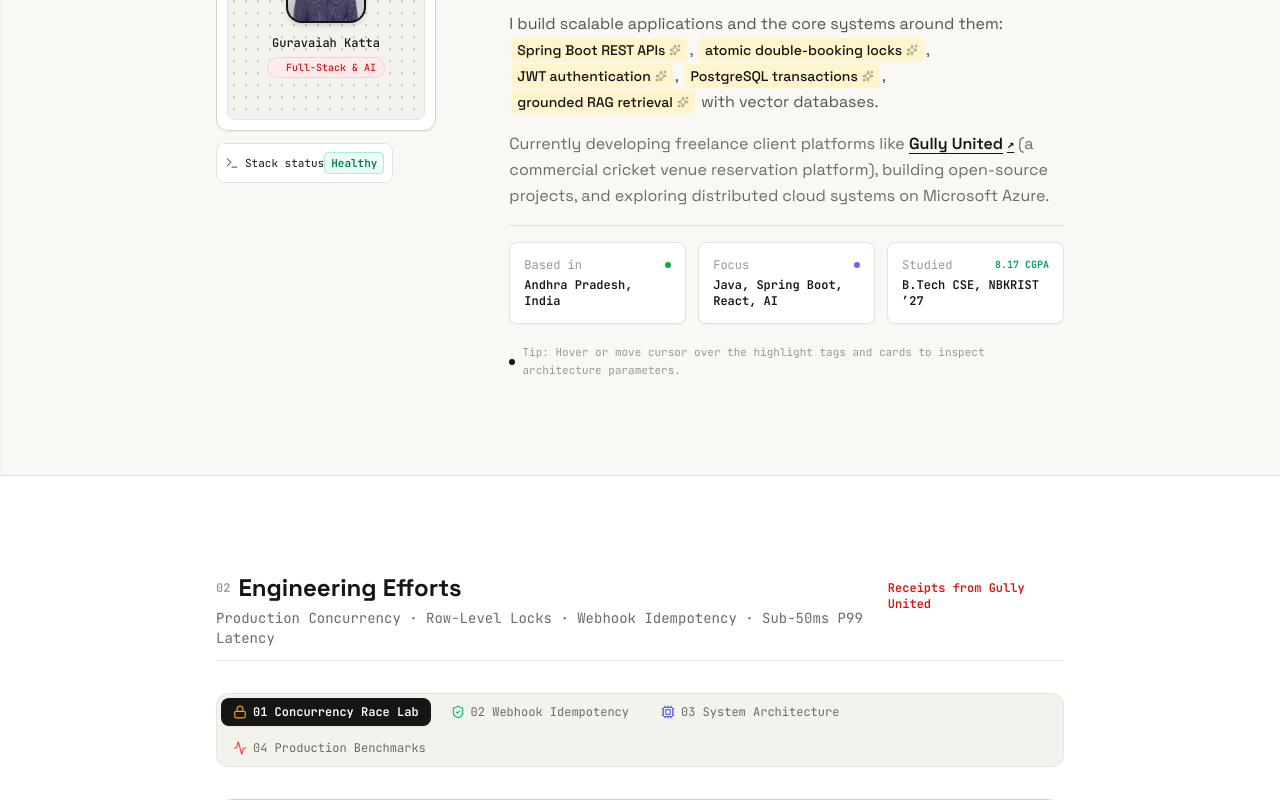
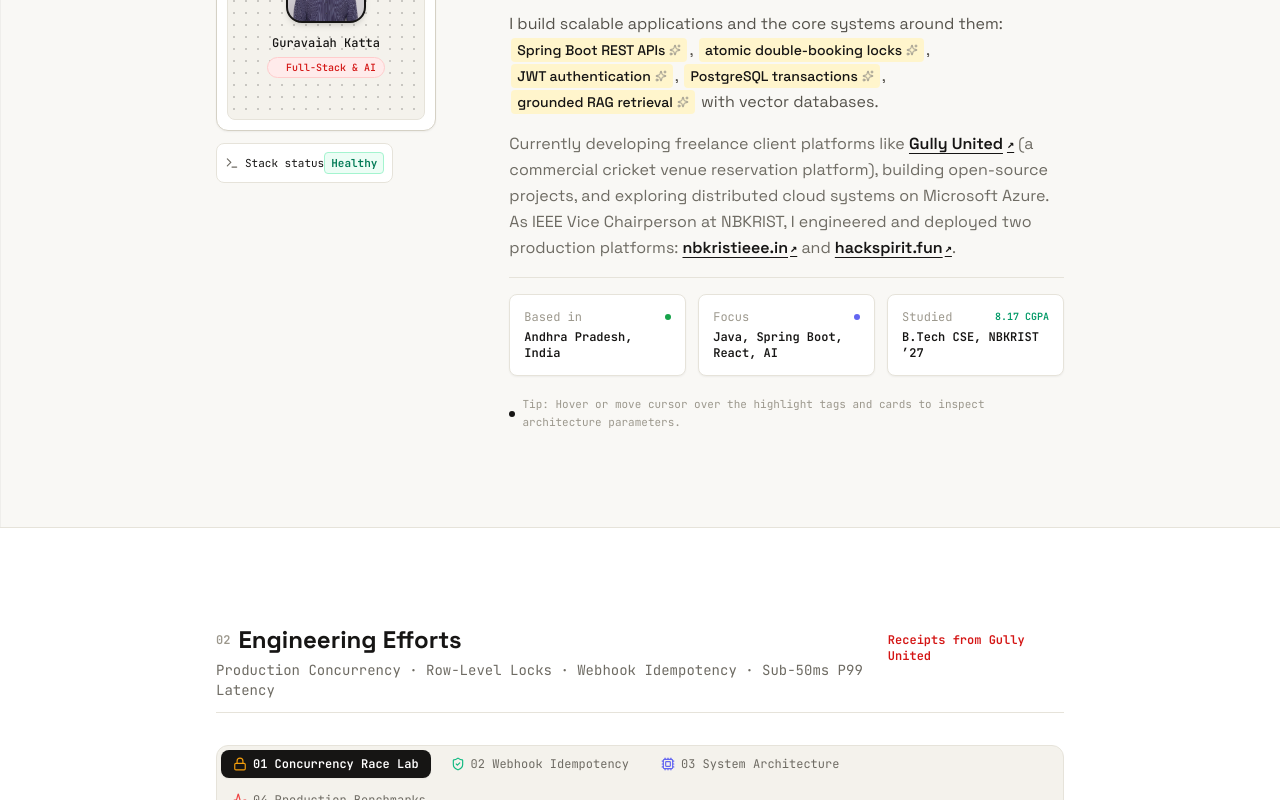
Before and after one commit to guru2005-z/Guru-portfolio, a React (Vite) app: page / in a window 1280 px wide. Shown: the part 1120-1920 px from the top of the page. Built offline with nearby package versions, Linux system fonts and the light colour scheme.

Commit message:
feat: showcase nbkristieee.in and hackspirit.fun developed as Vice Chair

```diff
--- a/src/components/AboutSection.tsx
+++ b/src/components/AboutSection.tsx
@@ -276,7 +276,26 @@ export const AboutSection: React.FC = () => {
                 <span>Gully United</span>
                 <span className="font-mono text-xs group-hover:translate-x-0.5 group-hover:-translate-y-0.5 transition-transform">↗</span>
               </a>{' '}
-              (a commercial cricket venue reservation platform), building open-source projects, and exploring distributed cloud systems on Microsoft Azure.
+              (a commercial cricket venue reservation platform), building open-source projects, and exploring distributed cloud systems on Microsoft Azure. As IEEE Vice Chairperson at NBKRIST, I engineered and deployed two production platforms:{' '}
+              <a
+                href="https://nbkristieee.in"
+                target="_blank"
+                rel="noopener noreferrer"
+                className="text-[#161514] font-semibold underline underline-offset-4 hover:text-[#d41514] inline-flex items-center gap-0.5 group"
+              >
+                <span>nbkristieee.in</span>
+                <span className="font-mono text-xs group-hover:translate-x-0.5 group-hover:-translate-y-0.5 transition-transform">↗</span>
+              </a>{' '}
+              and{' '}
+              <a
+                href="https://hackspirit.fun"
+                target="_blank"
+                rel="noopener noreferrer"
+                className="text-[#161514] font-semibold underline underline-offset-4 hover:text-[#0369a1] inline-flex items-center gap-0.5 group"
+              >
+                <span>hackspirit.fun</span>
+                <span className="font-mono text-xs group-hover:translate-x-0.5 group-hover:-translate-y-0.5 transition-transform">↗</span>
+              </a>.
             </p>
 
             {/* Key-Value Definition Cards with Mouse-Tracking Spotlight */}
--- a/src/components/EventsSection.tsx
+++ b/src/components/EventsSection.tsx
@@ -43,12 +43,16 @@ export const EventsSection: React.FC = () => {
       tagType: 'won'
     },
     {
-      when: '2025 – 2026',
-      title: 'IEEE Student Branch',
+      when: '2024 – 2026',
+      title: 'IEEE Student Branch & HackSpirit',
       org: 'NBKRIST',
-      desc: 'Served as IEEE Vice Chairperson, organizing campus developer workshops, hackathons, and technical symposiums.',
+      desc: 'Vice Chairperson; engineered and launched official student branch portal (nbkristieee.in) and university hackathon platform (hackspirit.fun).',
       tag: 'vice chairperson',
-      tagType: 'built'
+      tagType: 'built',
+      links: [
+        { label: 'nbkristieee.in', url: 'https://nbkristieee.in' },
+        { label: 'hackspirit.fun', url: 'https://hackspirit.fun' }
+      ]
     },
     {
       when: '2025',
@@ -114,6 +118,22 @@ export const EventsSection: React.FC = () => {
                   <p className="text-xs sm:text-sm text-[#6e6b63] max-w-xl leading-relaxed">
                     {ev.desc}
                   </p>
+                  {'links' in ev && Array.isArray((ev as any).links) && (
+                    <div className="flex flex-wrap items-center gap-3 pt-1">
+                      {((ev as any).links as { label: string; url: string }[]).map((link) => (
+                        <a
+                          key={link.url}
+                          href={link.url}
+                          target="_blank"
+                          rel="noopener noreferrer"
+                          className="inline-flex items-center gap-1 text-xs font-mono text-[#d41514] hover:underline"
+                        >
+                          <span>{link.label}</span>
+                          <span className="text-[10px]">↗</span>
+                        </a>
+                      ))}
+                    </div>
+                  )}
                 </div>
               </div>
 
--- a/src/components/ResumeModal.tsx
+++ b/src/components/ResumeModal.tsx
@@ -236,7 +236,7 @@ export const ResumeModal: React.FC<ResumeModalProps> = ({ isOpen, onClose }) =>
                   </div>
                   <div className="p-3 rounded-lg bg-[#141414] border border-[#222222] text-[#CDCBCA]">
                     <strong className="text-white block font-display">IEEE Vice Chairperson — NBKRIST</strong>
-                    <span className="text-[#8E8D8C] font-mono text-[11px]">Student branch leadership & tech symposiums</span>
+                    <span className="text-[#8E8D8C] font-mono text-[11px]">Web architect (nbkristieee.in & hackspirit.fun) & student branch leader</span>
                   </div>
                 </div>
               </div>
--- a/src/components/Ticker.tsx
+++ b/src/components/Ticker.tsx
@@ -11,7 +11,7 @@ export const Ticker: React.FC = () => {
     { tag: '8.17 CGPA', title: 'B.Tech CSE NBKRIST' },
     { tag: 'AI forecaster', title: 'Consumer Sentiment & RAG Pinecone' },
     { tag: 'mini-game break', title: '🐍 Cyber Snake (Recommended) or 🟡 Dev Pac-Man' },
-    { tag: 'IEEE leader', title: 'Vice Chairperson, NBKRIST' },
+    { tag: 'IEEE leader', title: 'Vice Chairperson (nbkristieee.in & hackspirit.fun)' },
     { tag: 'ambassador', title: 'Microsoft Learn Student Ambassador' },
   ];
 
--- a/src/components/WorkSection.tsx
+++ b/src/components/WorkSection.tsx
@@ -44,7 +44,7 @@ export const WorkSection: React.FC = () => {
             <span>Work</span>
           </h2>
           <span className="font-mono text-xs text-[#6e6b63]">
-            2 roles · Freelance & Enterprise Internship
+            3 roles · Freelance, Enterprise Internship & Student Branch Leadership
           </span>
         </motion.div>
 
@@ -175,6 +175,77 @@ export const WorkSection: React.FC = () => {
             </div>
           </motion.li>
 
+          {/* IEEE Student Branch & HackSpirit */}
+          <motion.li variants={itemFadeUp} className="p-5 sm:p-6 rounded-xl border border-[#d5d1c5] bg-[#ffffff] shadow-xs relative flex flex-col gap-3">
+            <div className="flex flex-wrap items-center justify-between gap-2 border-b border-[#e6e3da] pb-3">
+              <div className="flex items-center gap-2">
+                <span className="font-mono text-xs text-[#6e6b63]">2024 – 2026</span>
+                <span className="px-2 py-0.5 rounded text-[10px] font-mono uppercase bg-[#161514] text-white font-bold">
+                  leadership
+                </span>
+                <span className="px-2 py-0.5 rounded text-[10px] font-mono uppercase bg-[#e0f2fe] text-[#0369a1] font-bold">
+                  vice chair
+                </span>
+              </div>
+              <div className="flex flex-wrap items-center gap-3">
+                <a
+                  href="https://nbkristieee.in"
+                  target="_blank"
+                  rel="noopener noreferrer"
+                  className="inline-flex items-center gap-1 text-xs font-mono text-[#d41514] hover:underline"
+                >
+                  <span>Live: nbkristieee.in</span>
+                  <ExternalLink className="w-3 h-3" />
+                </a>
+                <a
+                  href="https://hackspirit.fun"
+                  target="_blank"
+                  rel="noopener noreferrer"
+                  className="inline-flex items-center gap-1 text-xs font-mono text-[#0369a1] hover:underline"
+                >
+                  <span>Live: hackspirit.fun</span>
+                  <ExternalLink className="w-3 h-3" />
+                </a>
+              </div>
+            </div>
+
+            <div>
+              <h3 className="font-bold text-lg text-[#161514]">
+                IEEE Student Branch — NBKRIST
+              </h3>
+              <p className="text-xs sm:text-sm font-semibold text-[#6e6b63] font-mono mt-0.5">
+                Vice Chairperson & Lead Web Architect
+              </p>
+            </div>
+
+            <p className="text-sm text-[#161514] leading-relaxed">
+              Serving as <mark>Vice Chairperson</mark>, architected and deployed two live production websites: the institutional student branch portal (<mark>nbkristieee.in</mark>) and the campus hackathon platform (<mark>hackspirit.fun</mark>).
+            </p>
+
+            <ul className="flex flex-col gap-2 text-xs sm:text-sm text-[#6e6b63]">
+              <li className="flex items-start gap-2">
+                <span className="text-[#161514] mt-1">•</span>
+                <span><strong>nbkristieee.in:</strong> Developed the complete official web portal managing student memberships, executive committee directories, and technical workshop archives.</span>
+              </li>
+              <li className="flex items-start gap-2">
+                <span className="text-[#161514] mt-1">•</span>
+                <span><strong>hackspirit.fun:</strong> Designed and launched the full-featured hackathon event hub handling team registrations, track breakdowns, live schedules, and sponsor showcases.</span>
+              </li>
+              <li className="flex items-start gap-2">
+                <span className="text-[#161514] mt-1">•</span>
+                <span>Spearheaded tech symposiums, code sprints, and hands-on developer workshops across engineering departments.</span>
+              </li>
+            </ul>
+
+            <div className="flex flex-wrap gap-1.5 pt-2 border-t border-[#f0ede6]">
+              {['React', 'TypeScript', 'Tailwind CSS', 'Web Architecture', 'Event Platforms', 'Production Deployment'].map((tech) => (
+                <span key={tech} className="px-2 py-0.5 rounded bg-[#f0ede6] text-[11px] font-mono text-[#161514]">
+                  {tech}
+                </span>
+              ))}
+            </div>
+          </motion.li>
+
         </ul>
 
       </motion.div>
--- a/src/data/portfolioData.ts
+++ b/src/data/portfolioData.ts
@@ -296,7 +296,7 @@ export const PORTFOLIO_DATA = {
     {
       icon: "Users",
       title: "IEEE Vice Chairperson – NBKRIST",
-      description: "Led university IEEE student branch, organizing tech symposiums, code sprints, and developer workshops."
+      description: "Vice Chairperson of IEEE Student Branch. Engineered and deployed two live production websites: nbkristieee.in (official IEEE branch portal) and hackspirit.fun (campus hackathon platform)."
     },
     {
       icon: "Globe",
@@ -333,6 +333,20 @@ export const PORTFOLIO_DATA = {
         "Gained direct industry experience evaluating AI solutions for production enterprise use cases."
       ],
       tech: ["Python", "Streamlit", "NLP", "Machine Learning", "Scikit-learn", "Pandas"]
+    },
+    {
+      role: "Vice Chairperson & Lead Web Developer",
+      company: "IEEE Student Branch – NBKRIST",
+      location: "NBKRIST, Vidyanagar",
+      period: "2024 – 2026",
+      liveLink: "https://nbkristieee.in",
+      secondaryLiveLink: "https://hackspirit.fun",
+      bullets: [
+        "Served as Vice Chairperson of the university IEEE Student Branch, spearheading campus-wide developer workshops and hackathons.",
+        "Engineered and shipped the official IEEE Student Branch portal (nbkristieee.in) for member directories and event archives.",
+        "Architected and deployed the HackSpirit hackathon platform (hackspirit.fun), managing team registrations and problem tracks."
+      ],
+      tech: ["React", "TypeScript", "Tailwind CSS", "Web Architecture", "Event Platforms", "Vercel"]
     }
   ]
 };
--- a/src/data/ragKnowledgeBase.ts
+++ b/src/data/ragKnowledgeBase.ts
@@ -69,6 +69,22 @@ export const RAG_KNOWLEDGE_BASE: KnowledgeChunk[] = [
     keywords: ['infosys', 'springboard', 'internship', 'intern', 'ai', 'research', 'sentiment', 'market', 'trend', 'forecaster', 'streamlit'],
     content: 'Guravaiah completed the Infosys Springboard Virtual AI Research Internship (Jan 2026 – Mar 2026). During this internship, he engineered the AI Market Trend & Consumer Sentiment Forecaster, implementing NLP pipelines, feature extraction, TF-IDF, sentiment classification, and RAG contextual retrieval. Live Streamlit App: https://guru2005-z-ai-powered-market-trend-consumer-sen-srcuiapp-dzdssq.streamlit.app/ | GitHub: https://github.com/guru2005-z/AI-Powered-Market-Trend-Consumer-Sentiment-Forecaster',
     highlight: 'Infosys Springboard Virtual Internship building AI sentiment forecasting pipeline live on Streamlit.'
+  },
+  {
+    id: 'nbkrist-ieee-portal',
+    title: 'NBKRIST IEEE Official Portal (nbkristieee.in) - Vice Chair Web Development',
+    category: 'Project',
+    keywords: ['nbkristieee', 'nbkristieee.in', 'ieee', 'nbkrist', 'vice chair', 'chairperson', 'portal', 'website', 'leadership'],
+    content: 'Guravaiah Katta served as the Vice Chairperson of the IEEE Student Branch at NBKRIST. In this leadership role, he designed, developed, and deployed the official university branch portal live at https://nbkristieee.in. The platform centralizes student memberships, executive committee directories, upcoming technical workshops, and resource archives.',
+    highlight: 'Official IEEE Student Branch portal live at https://nbkristieee.in built by Guravaiah as Vice Chair.'
+  },
+  {
+    id: 'hackspirit-hackathon-platform',
+    title: 'HackSpirit Hackathon Platform (hackspirit.fun) - Vice Chair Web Development',
+    category: 'Project',
+    keywords: ['hackspirit', 'hackspirit.fun', 'hackathon', 'competition', 'vice chair', 'chairperson', 'website', 'portal', 'fun'],
+    content: 'Guravaiah Katta developed and launched the official website for HackSpirit at https://hackspirit.fun. Built as Vice Chairperson and lead web developer, the platform manages hackathon team registrations, challenge tracks, live countdowns, rules, judging rubrics, and sponsor showcases.',
+    highlight: 'Production hackathon web platform live at https://hackspirit.fun built by Guravaiah as Vice Chair.'
   },
   {
     id: 'hackathon-cybershield',
```
